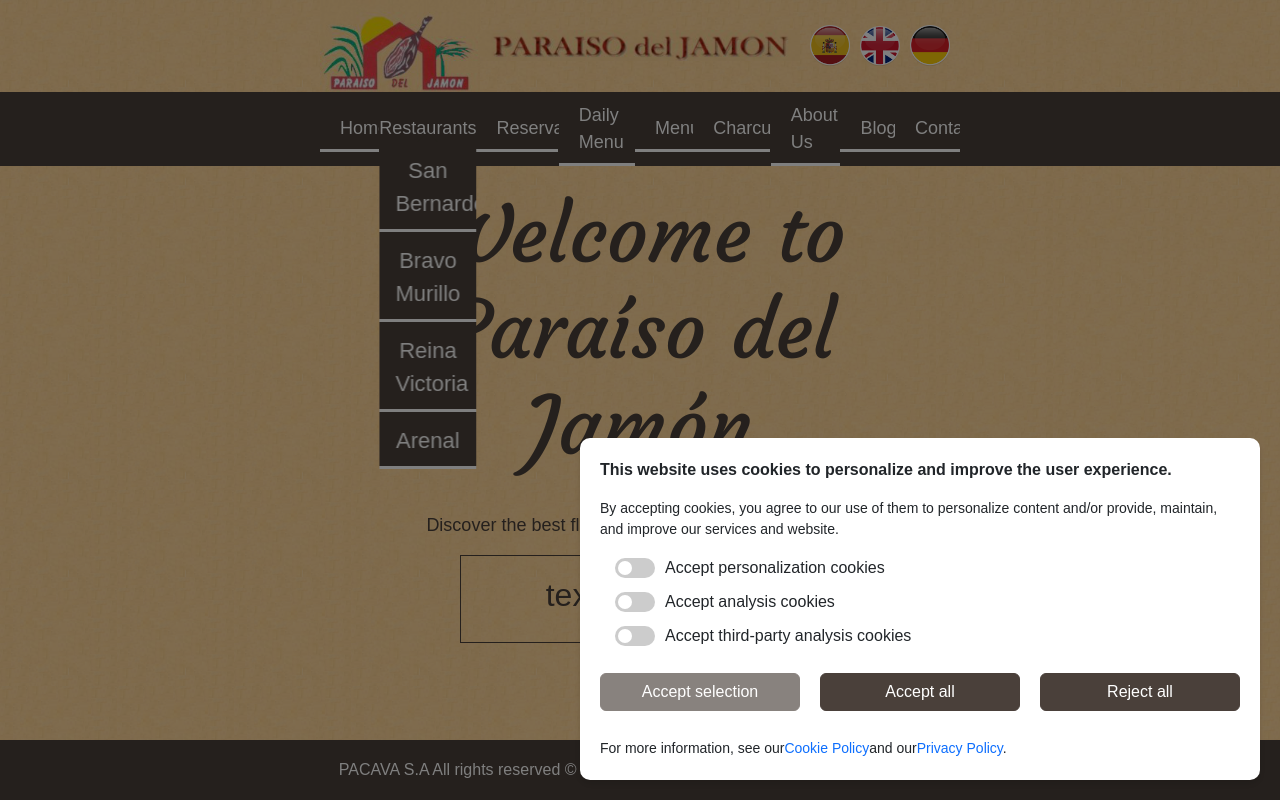
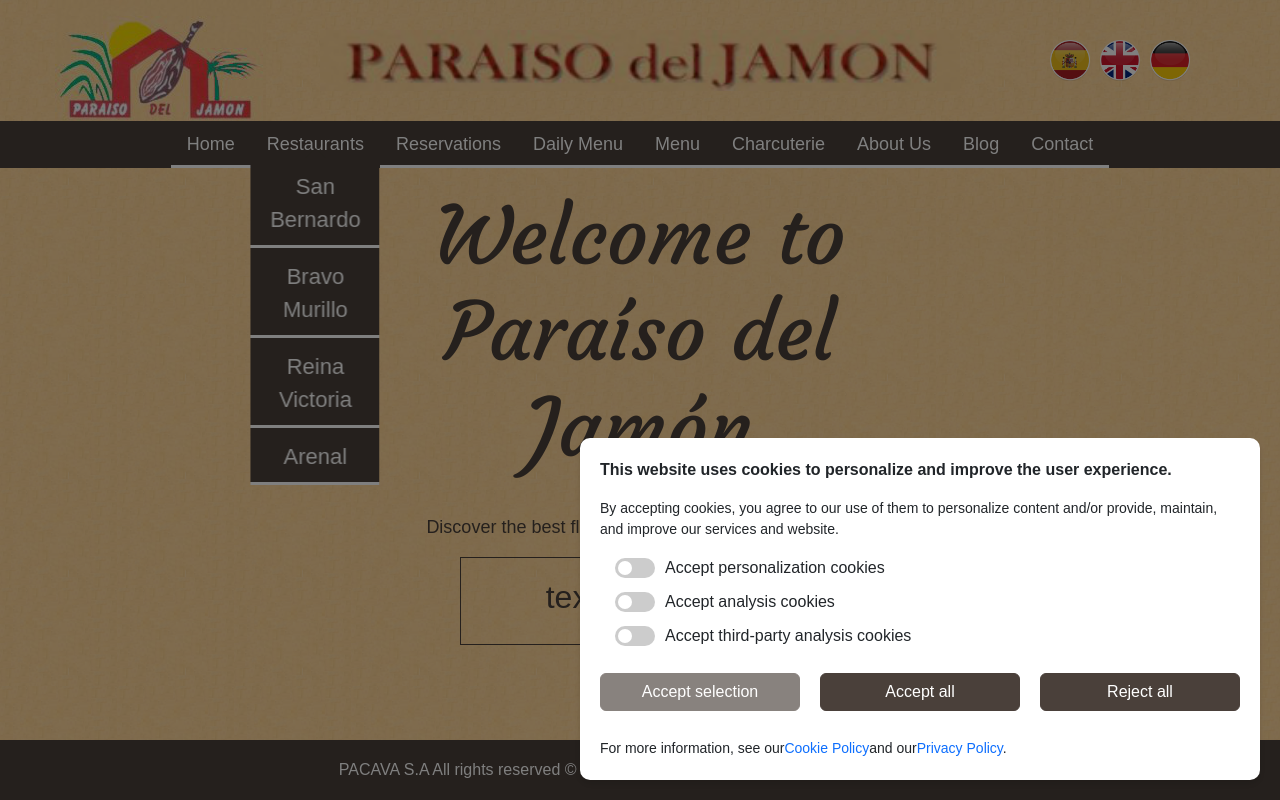
Before and after one commit to Galen222/ParaisoWeb, a Next.js app in the folder frontend/: page / in a window 1280 px wide. Shown: the top 800 px of the page. Built offline with nearby package versions, Linux system fonts and the light colour scheme.

Commit message:
Frontend: Arreglada visualización de Navbar en tablet con poca resolución.

```diff
--- a/frontend/src/components/Navbar.tsx
+++ b/frontend/src/components/Navbar.tsx
@@ -18,14 +18,6 @@
   const { mobileMenu, toggleMobileMenu, closeMobileMenu } = useMobileMenu();
   const [showRestaurants, setShowRestaurants] = useState(false);
   const isMobile = deviceType === "mobile";
-
-  if (loadingMessages) {
-    return (
-      <div className={styles.loaderContainer}>
-        <Loader className={styles.navbarLoader} />
-      </div>
-    );
-  }
 
   return (
     <nav className={styles.navbar}>
@@ -78,6 +70,11 @@
         </div>
       </div>
       <div className={`${styles.navbarMenu} ${mobileMenu ? styles.showMenu : ""}`}>
+        {loadingMessages ? (
+          <div className={styles.loaderContainer}>
+            <Loader className={styles.navbarLoader} />
+          </div>
+        ) : (
           <div className={styles.links}>
             <Link href="/" onClick={closeMobileMenu}>
               {intl.formatMessage({ id: "Navbar_inicio" })}
@@ -138,6 +135,7 @@
               {intl.formatMessage({ id: "Navbar_contacto" })}
             </Link>
           </div>
+        )}
       </div>
     </nav>
   );
--- a/frontend/src/styles/Navbar.module.css
+++ b/frontend/src/styles/Navbar.module.css
@@ -130,7 +130,7 @@
 .linksDropdown a {
   color: white;
   text-decoration: none;
-  padding: 10px 20px;
+  padding: 10px 16px;
   position: relative; /* Necesario para posicionar el pseudo-elemento ::after correctamente */
   overflow: hidden; /* Asegura que cualquier hijo que desborde se oculte */
   transition: color 0.3s ease; /* Transición suave para color */
@@ -139,6 +139,7 @@
 .noLink {
   color: white;
   cursor: pointer;
+  padding: 10px 16px;
 }
 
 /* Configuración del menú desplegable para 'Restaurantes' */
@@ -242,14 +243,24 @@
   z-index: 10; /* Ajusta según el contexto de tu app */
 }
 
-/* MODO TABLET */
-@media (max-width: 1024px) {
+/* MODO TABLET Y ESCRITORIO POCA RESOLUCION */
+@media (max-width: 1600px) {
   .navbarTop {
     width: 100%;
   }
 
   .links {
     width: 100%;
+    justify-content: center;
+  }
+}
+
+/* MODO TABLET PEQUEÑA*/
+@media (max-width: 850px) {
+  .links a,
+  .linksDropdown a,
+  .noLink {
+    padding: 10px;
   }
 }
 
```
Lines whose indentation alone changed are shown as unchanged.
